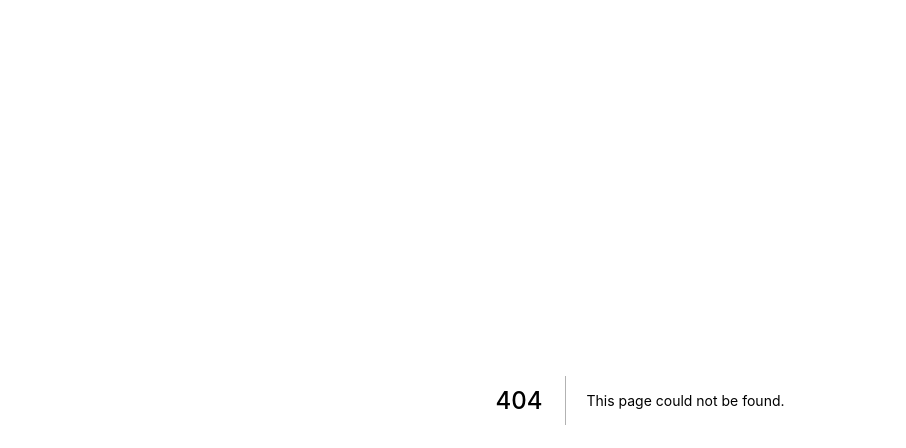
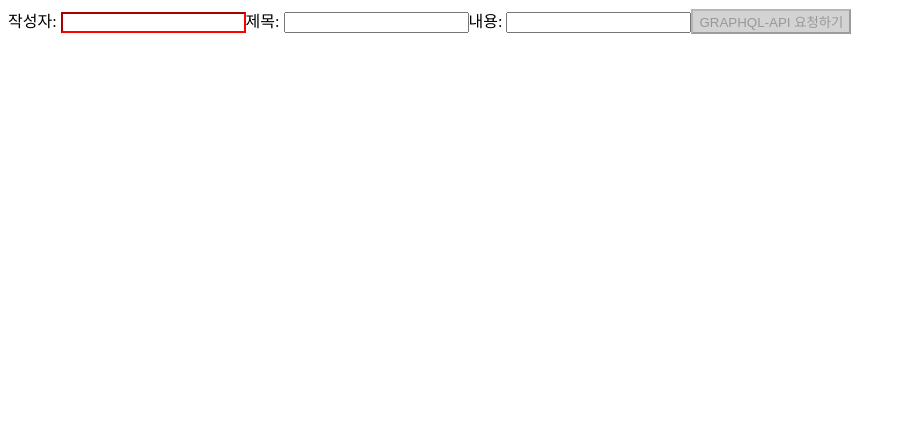
Before and after one commit to wnsdud4206/inflearnnewnextjs, a Next.js app: page /section07/07-01-set-state in a window 1280 px wide. Before the commit this address had no page. Shown: the top 448 px of the page, without its empty margins (0-906 px from the left). Built offline with nearby package versions, Linux system fonts and the light colour scheme.

Commit message:
20231120 07-01-set-state 0:24:06~

```diff
--- /dev/null
+++ b/pages/section07/07-01-set-state/index.js
@@ -0,0 +1,5 @@
+import BoardWrite from "../../../src/components/units/board/07-write/BoardWrite.container";
+
+export default function GraphqlMutationPage() {
+  return <BoardWrite />;
+}
--- /dev/null
+++ b/src/components/units/board/07-write/BoardWrite.container.js
@@ -0,0 +1,42 @@
+import { useMutation } from "@apollo/client";
+import { useState } from "react";
+import BoardWriteUI from "./BoardWrite.presenter";
+import { CREATE_BOARD } from "./BoardWrite.queries";
+
+export default function BoardWrite() {
+  const [isActive, setIsActive] = useState(false);
+
+  const [inp, setInp] = useState({ writer: "", title: "", contents: "" });
+  const [myFunc] = useMutation(CREATE_BOARD);
+
+  const onClickSubmit = async () => {
+    const { writer, title, contents } = inp;
+    if (!writer || !title || !contents) {
+      alert("빈칸이 없도록 입력해주세요!");
+      return;
+    }
+    const result = await myFunc({
+      $: {
+        writer,
+        title,
+        contents,
+      },
+    });
+    console.log(result);
+  };
+
+  const onChangeInp = ({ target: { id, value } }) => {
+    const newInp = { ...inp, [id]: value };
+    const buttonActive = !Object.values(newInp).includes("");
+    setInp(newInp);
+    setIsActive(buttonActive);
+  };
+
+  return (
+    <BoardWriteUI
+      onClickSubmit={onClickSubmit}
+      onChangeInp={onChangeInp}
+      isActive={isActive}
+    />
+  );
+}
--- /dev/null
+++ b/src/components/units/board/07-write/BoardWrite.presenter.js
@@ -0,0 +1,12 @@
+import { RedInput, BlueButton } from "./BoardWrite.styles";
+
+export default function BoardWriteUI({ onChangeInp, onClickSubmit, isActive }) {
+  return (
+    <div>
+      작성자: <RedInput id="writer" type="text" onChange={onChangeInp} />
+      제목: <input id="title" type="text" onChange={onChangeInp} />
+      내용: <input id="contents" type="text" onChange={onChangeInp} />
+      <BlueButton onClick={onClickSubmit} disabled={!isActive} isActive={isActive}>GRAPHQL-API 요청하기</BlueButton>
+    </div>
+  );
+}
--- /dev/null
+++ b/src/components/units/board/07-write/BoardWrite.queries.js
@@ -0,0 +1,11 @@
+import { gql } from "@apollo/client";
+
+export const CREATE_BOARD = gql`
+  mutation createBoard($writer: String, $title: String, $contents: String) {
+    createBoard(writer: $writer, title: $title, contents: $contents) {
+      _id
+      number
+      message
+    }
+  }
+`;
--- /dev/null
+++ b/src/components/units/board/07-write/BoardWrite.styles.js
@@ -0,0 +1,9 @@
+import styled from "@emotion/styled";
+
+export const RedInput = styled.input`
+  border-color: red;
+`;
+
+export const BlueButton = styled.button`
+  background-color: ${(props) => (props.isActive ? "powderblue" : "lightgray")};
+`;
```
Also changed, not shown: pages/section06/06-01-container-presenter/index.js (line endings or trailing spaces).
